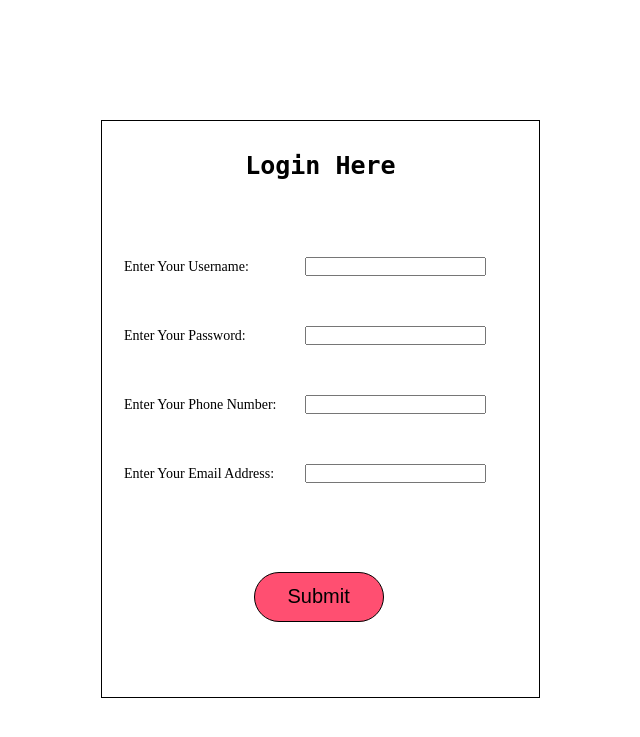
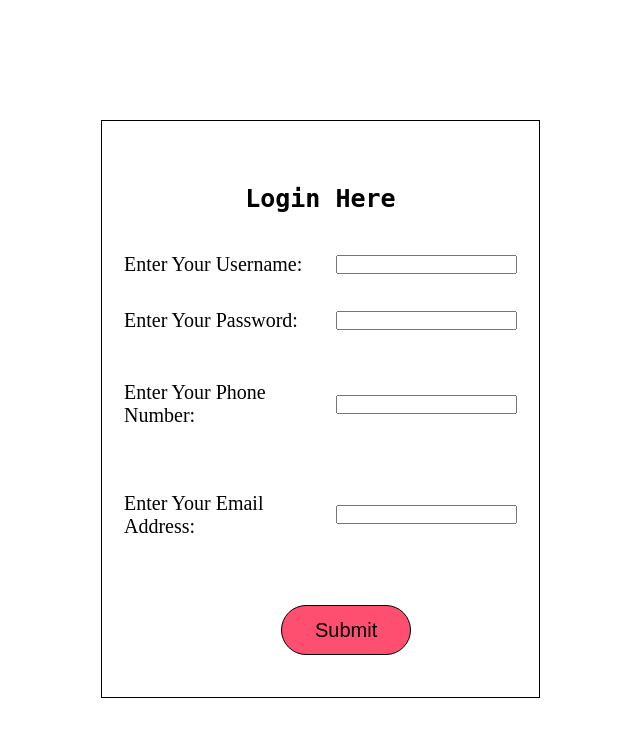
Before and after one commit to dhruv-203/programming, a PHP site: page /register.php in a window 1280 px wide. Shown: the top 737 px of the page, without its empty margins (347-987 px from the left). Run offline with PHP 8.4, Linux system fonts and the light colour scheme.

Commit message:
changes in some files

```diff
--- a/register.php
+++ b/register.php
@@ -19,11 +19,13 @@
             left:11%;
         }
         .title{
-            height: 15%;
+            position: relative;
+            height: 10%;
             text-align: center;
             width: 100%;
             font-size: 25px;
-            margin-top: 10px;
+            top: 43px;
+            /* margin-top: 10px; */
             font-family: monospace;
             font-weight: 700;
         }
@@ -40,6 +42,7 @@
         form{
             width: 100%;
             height: 85%;
+            margin-top: 41px;
         }
         table{
             width: 100%;
@@ -57,15 +60,18 @@
             color: red;
         }
         .submit{
-            width:130px;
+            width: 130px;
             border-radius: 100px;
             height: 50px;
             font-size: 20px;
             background: none;
-            background-color:  #ff4f71;
-            border:1px solid black;
+            background-color: #ff4f71;
+            border: 1px solid black;
             position: relative;
-            left:33%;
+            left: 40%;
+        }
+        label{
+            font-size: 20px;
         }
     </style>
 </head>
@@ -84,7 +90,7 @@
                 $name=$_REQUEST["Username"];
             }
             else{
-                $name_err="Username should start with an alphabet. All other characters can be alphabets, numbers or an underscore";
+                $name_err="* Username should start with an alphabet. All other characters can be alphabets, numbers or an underscore";
                 $bol=true;
             }
         }
@@ -94,7 +100,7 @@
         }
         else{
             if(!preg_match("/^(?=.*[a-z])(?=.*[A-Z])(?=.*\d)(?=.*[#$@!%&*?])[A-Za-z\d#$@!%&*?]{8,30}$/",$_REQUEST["password"])){
-                $pass_err="Min 1 uppercase letter, Min 1 lowercase letter, Min 1 special character, Min 1 number, Min 8 characters, Max 30 characters.";
+                $pass_err="* Min 1 uppercase letter, Min 1 lowercase letter, Min 1 special character, Min 1 number, Min 8 characters, Max 30 characters.";
                 $bol=true;
             }
         }    if(empty($_REQUEST["number"])){
@@ -106,7 +112,7 @@
                 $tel=$_REQUEST["number"];
             }
             else{
-                $tel_err="Phone number can only have 10 digits";
+                $tel_err="* Phone number can only have 10 digits";
                 $bol=true;
             }
         }    if(empty($_REQUEST["email"])){
```
